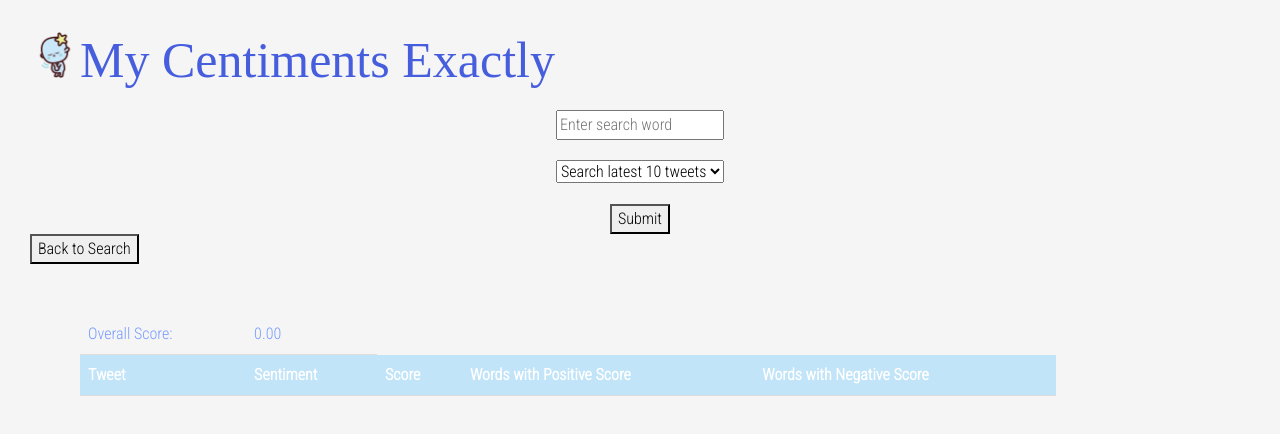
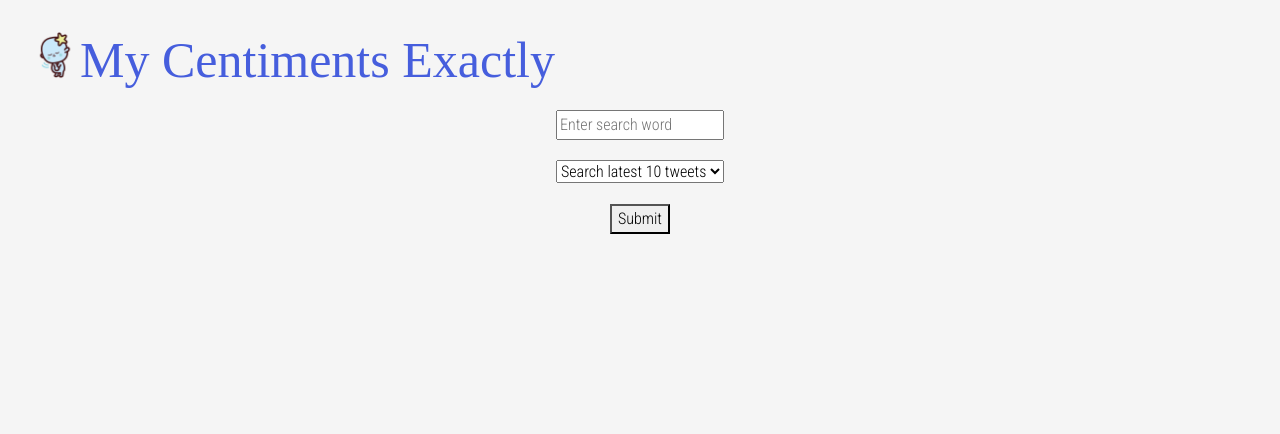
Before and after one commit to kellynwong/my-sentiments-exactly, a React (Vite) app in the folder Sentiments/: page /search in a window 1280 px wide. Shown: the top 434 px of the page. Built offline with nearby package versions, Linux system fonts and the light colour scheme; a web font is replaced by a local one.

Commit message:
Decide to separate Search and Results

```diff
--- a/Sentiments/src/components/Analysis.jsx
+++ b/Sentiments/src/components/Analysis.jsx
@@ -36,7 +36,7 @@ const Analysis = (props) => {
 
   sentiments &&
     sentiments.score &&
-    sentiments.keywords.map((pair, index) => {
+    sentiments.keywords.map((pair) => {
       if (pair.score > 0) {
         return positiveWords.push(`${pair.word}: ${pair.score.toFixed(2)}`);
       } else {
--- a/Sentiments/src/components/Bottom.jsx
+++ b/Sentiments/src/components/Bottom.jsx
@@ -1,12 +1,12 @@
-import React from "react";
-import Results from "./Results";
+// import React from "react";
+// import Results from "./Results";
 
-const Bottom = () => {
-  return (
-    <div>
-      <Results />
-    </div>
-  );
-};
+// const Bottom = () => {
+//   return (
+//     <div>
+//       <Results />
+//     </div>
+//   );
+// };
 
-export default Bottom;
+// export default Bottom;
--- a/Sentiments/src/components/Search.jsx
+++ b/Sentiments/src/components/Search.jsx
@@ -1,7 +1,7 @@
 import React, { useContext } from "react";
 import { useNavigate, useParams } from "react-router-dom";
 import DataContext from "../context/DataContext";
-import Bottom from "./Bottom";
+// import Bottom from "./Bottom";
 
 const Search = () => {
   const data = useContext(DataContext);
@@ -46,7 +46,7 @@ const Search = () => {
           Submit
         </button>
       </div>
-      <Bottom />
+      {/* <Bottom /> */}
     </div>
   );
 };
--- a/Sentiments/src/components/SearchContainer.jsx
+++ b/Sentiments/src/components/SearchContainer.jsx
@@ -34,8 +34,7 @@ const SearchContainer = () => {
     const data = await res.json();
     setTweets(data);
     setQuery("");
-    console.log("Before Navigate");
-    console.log(data);
+    // console.log(data);
     navigate("/results");
   };
 
```
